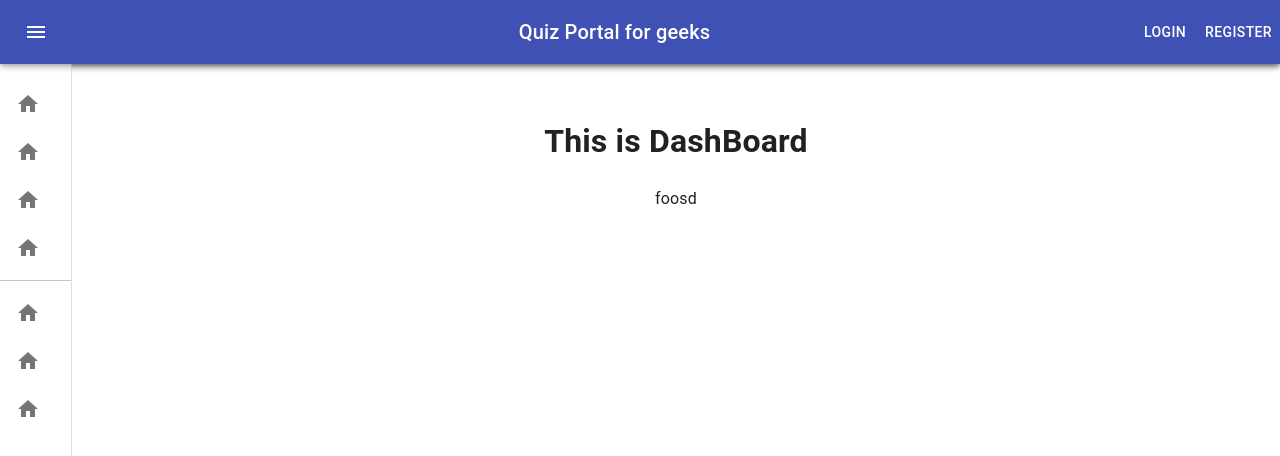
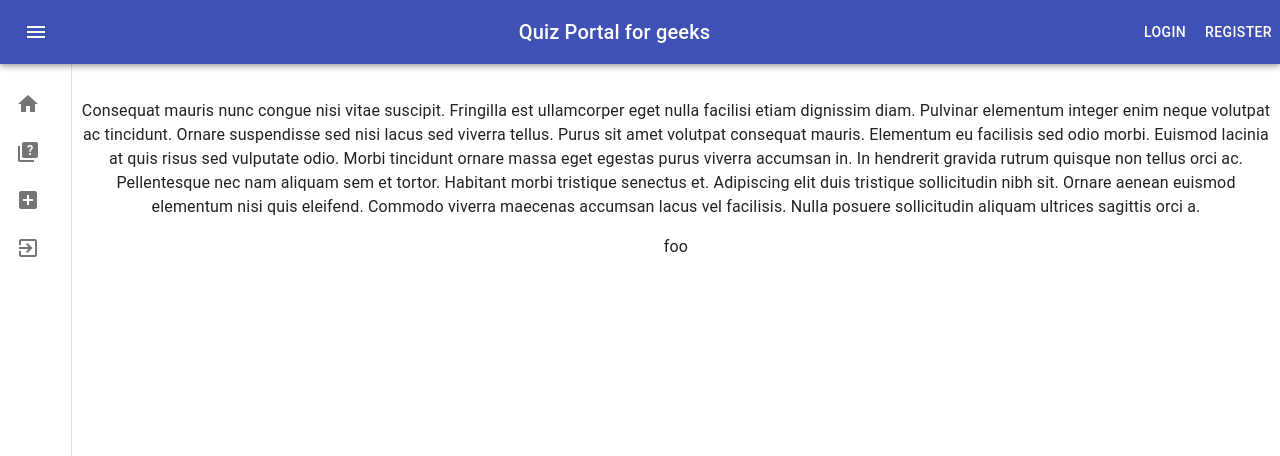
Before and after one commit to codelearner0120/client_exam_portal, a React (Create React App) app: page / in a window 1280 px wide. Shown: the top 456 px of the page. Built offline with nearby package versions, Linux system fonts and the light colour scheme.

Commit message:
Left bar and routes added

```diff
--- a/src/App.js
+++ b/src/App.js
@@ -1,51 +1,17 @@
-import logo from './logo.svg';
 import './App.css';
-import { Route, Router, Routes, Switch, Outlet } from 'react-router-dom';
-import Home from './component/Home';
-import SignIn from './component/SignIn';
-import LoginForm from './Forms/LoginForm';
-import RegistrationForm from './Forms/RegistrationForm';
-import Appbar from './common/Appbar';
-import NewUserForm from './component/NewUserForm';
 import { useAgent } from './Forms/useAgent';
-import { ThemeProvider } from '@mui/styles';
-import theme from './Styles/Theme';
 import { CssBaseline } from '@mui/material';
-import Main from './Main';
 import NewAppBar from './common/NewAppBar'
 
 function App() {
   const {isLoggedIn}=useAgent();
-  console.log("user is login ",isLoggedIn())
+  if(isLoggedIn) console.log('true')
   return (
     <div className="App">
-   <CssBaseline />
-   <RoutesWrapper />
+      <CssBaseline />
+      <NewAppBar />
     </div>
   );
 }
-function RoutesWrapper() {
-  return (
-    <>
-    <NewAppBar />
-    <Routes>
-      <Route exact path="/" element={<Appbar />}></Route>
-      <Route exact path="/home" element={<Home />}></Route>
-      <Route exact path="/login" element={<LoginForm />}></Route>
-      <Route exact path="/register" element={<RegistrationForm />}></Route>
-      <Route exact path="/newuser" element={<NewUserForm/>}></Route>
-    </Routes>
-    </>
-  );
-}
-const Base = () => {
-  return (
-    <div /* your crazy layout styling */ >
-      <h1>This is the Guest Layout Page</h1>
-      <Outlet />
-    </div>
-  )
-}
-
 
 export default App;
--- a/src/Styles/MenuStyles.js
+++ b/src/Styles/MenuStyles.js
@@ -1,6 +1,6 @@
 import { makeStyles } from "@mui/styles";
 import { withStyles } from "@mui/styles";
-const drawerWidth = 220;
+const drawerWidth = 300;
 
 const useStyle = withStyles((theme) => ({
   root: {
@@ -150,7 +150,7 @@ export const style=theme => ({
   },
   content: {
     flexGrow: 1,
-    padding: theme.spacing(3)
+    padding: theme.spacing(1)
   },
   grow: {
     flexGrow: 1
--- /dev/null
+++ b/src/common/AppRoute.js
@@ -0,0 +1,23 @@
+import React from 'react'
+import { Route,Routes } from 'react-router-dom';
+import DashBoard from '../DashBoards/DashBoard';
+import Home from '../component/Home';
+import LoginForm from '../Forms/LoginForm';
+import RegistrationForm from '../Forms/RegistrationForm';
+import NewUserForm from '../component/NewUserForm';
+
+function AppRoute() {
+  return (
+    <>
+        <Routes>
+          <Route exact path="/" element={<DashBoard />}></Route>
+          <Route exact path="/home" element={<Home />}></Route>
+          <Route exact path="/login" element={<LoginForm />}></Route>
+          <Route exact path="/register" element={<RegistrationForm />}></Route>
+          <Route exact path="/newuser" element={<NewUserForm />}></Route>
+        </Routes>
+    </>
+  )
+}
+
+export default AppRoute
--- a/src/common/LeftMenu.js
+++ b/src/common/LeftMenu.js
@@ -1,18 +1,16 @@
 import React from 'react'
-import List from '@mui/material/List';
-import ListItem from '@mui/material/ListItem';
-import ListItemText from '@mui/material/ListItemText';
-import { Drawer } from '@mui/material';
-import useStyle from '../Styles/MenuStyles';
-import { ListItemIcon} from '@mui/material';
-import { Divider,Typography } from '@mui/material';
-import {Home} from '@mui/icons-material'
+import { Typography, Drawer } from '@mui/material';
 import classNames from 'classnames';
-import DashBoard from '../DashBoards/DashBoard'
+import { style } from '../Styles/MenuStyles';
+import { withStyles } from '@mui/styles';
+import LeftMenuItems from './LeftMenuItems';
+import AppRoute from './AppRoute';
+
 function LeftMenu(props) {
-    const classes = useStyle()
-    const {open, setOpen}=props;
-    return(
+  const { classes } = props;
+  const open = props.open;
+  return (
+    <>
       <Drawer
         variant="permanent"
         className={classNames(classes.drawer, {
@@ -28,35 +26,16 @@ function LeftMenu(props) {
         open={open}
       >
         <div className={classes.toolbar} />
-        <List>
-            {["Inbox", "Starred", "Send email", "Drafts"].map((text, index) => (
-              <ListItem button key={text}>
-                <ListItemIcon>
-                  {index % 2 === 0 ? <Home /> : <Home />}
-                </ListItemIcon>
-                <ListItemText primary={text} />
-              </ListItem>
-            ))}
-          </List>
-          <Divider />
-          <List>
-            {["All mail", "Trash", "Spam"].map((text, index) => (
-              <ListItem button key={text}>
-                <ListItemIcon>
-                  {index % 2 === 0 ? <Home /> : <Home />}
-                </ListItemIcon>
-                <ListItemText primary={text} />
-              </ListItem>
-            ))}
-        </List>
+        <LeftMenuItems />
+
       </Drawer>
-    // <main className={classes.content}>
-    //       <div className={classes.toolbar} />
-    //       <DashBoard />
-    //       <Typography paragraph>foo</Typography>
-    //     </main>
-    // </>
+      <main className={classes.content}>
+        {/* <div className={classes.toolbar} /> */}
+        <AppRoute />
+        <Typography paragraph>foo</Typography>
+      </main>
+    </>
   )
 }
 
-export default LeftMenu
+export default withStyles(style)(LeftMenu)
--- a/src/common/LeftMenuItems.js
+++ b/src/common/LeftMenuItems.js
@@ -1,14 +1,38 @@
 import * as path from './path'
-import { Home,Quiz,UpcomingIcon } from '@mui/icons-material'
-export const leftMenuItems=['Inbox','player'
-    // {
-    //     name:'Home',
-    //     path:path.SLASH+path.HOME,
-    //     Icon:Home
-    // },
-    // {
-    //     name:'Add quiz',
-    //     path:path.SLASH+path.QUIZ,
-    //     Icon:Quiz
-    // }
+import { Home,Quiz,UpcomingIcon,ExitToApp } from '@mui/icons-material'
+import { ListItemIcon,List,ListItem,ListItemText} from '@mui/material';
+import { AddBox } from '@material-ui/icons';
+
+const leftMenu=[
+    {
+        name:'Home',
+        icon:<Home/>
+    },
+    {
+        name:'Quiz',
+        icon:<Quiz/>
+    },
+    {
+        name:'Add quiz',
+        icon:<AddBox/>
+    },
+    {
+        name:'Logout',
+        icon:<ExitToApp />
+    }
 ]
+
+export default function LeftMenuItems(){
+    return(
+        <List>
+            {leftMenu.map((text, index) => (
+              <ListItem button key={text.name}>
+                <ListItemIcon>
+                  {text.icon}
+                </ListItemIcon>
+                <ListItemText primary={text.name} />
+              </ListItem>
+            ))}
+        </List>
+    )
+}
--- a/src/common/NewAppBar.js
+++ b/src/common/NewAppBar.js
@@ -1,29 +1,16 @@
 import React, { useState } from "react";
-import PropTypes from "prop-types";
 import classNames from "classnames";
 import { withStyles } from "@material-ui/core/styles";
-import Drawer from "@material-ui/core/Drawer";
 import AppBar from "@material-ui/core/AppBar";
-import Toolbar from "@material-ui/core/Toolbar";
-import List from "@material-ui/core/List";
+import { Toolbar } from "@mui/material";
 import CssBaseline from "@material-ui/core/CssBaseline";
 import Typography from "@material-ui/core/Typography";
-import Divider from "@material-ui/core/Divider";
 import IconButton from "@material-ui/core/IconButton";
 import MenuIcon from "@material-ui/icons/Menu";
-import AccountCircle from "@material-ui/icons/AccountCircle";
-import ListItem from "@material-ui/core/ListItem";
-import ListItemIcon from "@material-ui/core/ListItemIcon";
-import ListItemText from "@material-ui/core/ListItemText";
-import InboxIcon from "@material-ui/icons/MoveToInbox";
-import MailIcon from "@material-ui/icons/Mail";
-import MenuItem from "@material-ui/core/MenuItem";
-import Menu from "@material-ui/core/Menu";
-import useStyle from "../Styles/MenuStyles";
 import { style } from "../Styles/MenuStyles";
 import { useNavigate } from "react-router-dom";
 import Button from '@mui/material/Button';
-const drawerWidth = 250;
+import LeftMenu from "./LeftMenu";
 
 function NewAppBar(props) {
     const history = useNavigate()
@@ -35,9 +22,6 @@ function NewAppBar(props) {
         setState({ open: !state.open });
     };
 
-    const handleDrawerClose = () => {
-        setState({ open: false });
-    };
     const handleLogin = () => {
         return history('/login');
     }
@@ -83,48 +67,7 @@ function NewAppBar(props) {
                     <Button color='inherit' onClick={handleRegister}>Register</Button>
                 </Toolbar>
             </AppBar>
-            <Drawer
-                variant="permanent"
-                className={classNames(classes.drawer, {
-                    [classes.drawerOpen]: state.open,
-                    [classes.drawerClose]: !state.open
-                })}
-                classes={{
-                    paper: classNames({
-                        [classes.drawerOpen]: state.open,
-                        [classes.drawerClose]: !state.open
-                    })
-                }}
-                open={state.open}
-            >
-                <div className={classes.toolbar} />
-                <List>
-                    {["Inbox", "Starred", "Send email", "Drafts"].map((text, index) => (
-                        <ListItem button key={text}>
-                            <ListItemIcon>
-                                {index % 2 === 0 ? <InboxIcon /> : <MailIcon />}
-                            </ListItemIcon>
-                            <ListItemText primary={text} />
-                        </ListItem>
-                    ))}
-                </List>
-                <Divider />
-                <List>
-                    {["All mail", "Trash", "Spam"].map((text, index) => (
-                        <ListItem button key={text}>
-                            <ListItemIcon>
-                                {index % 2 === 0 ? <InboxIcon /> : <MailIcon />}
-                            </ListItemIcon>
-                            <ListItemText primary={text} />
-                        </ListItem>
-                    ))}
-                </List>
-            </Drawer>
-            <main className={classes.content}>
-                <div className={classes.toolbar} />
-                <h1>This is DashBoard</h1>
-                <Typography paragraph>foosd</Typography>
-            </main>
+            <LeftMenu open={state.open} />
         </div>
     );
 }
```
Lines whose indentation alone changed are shown as unchanged.
